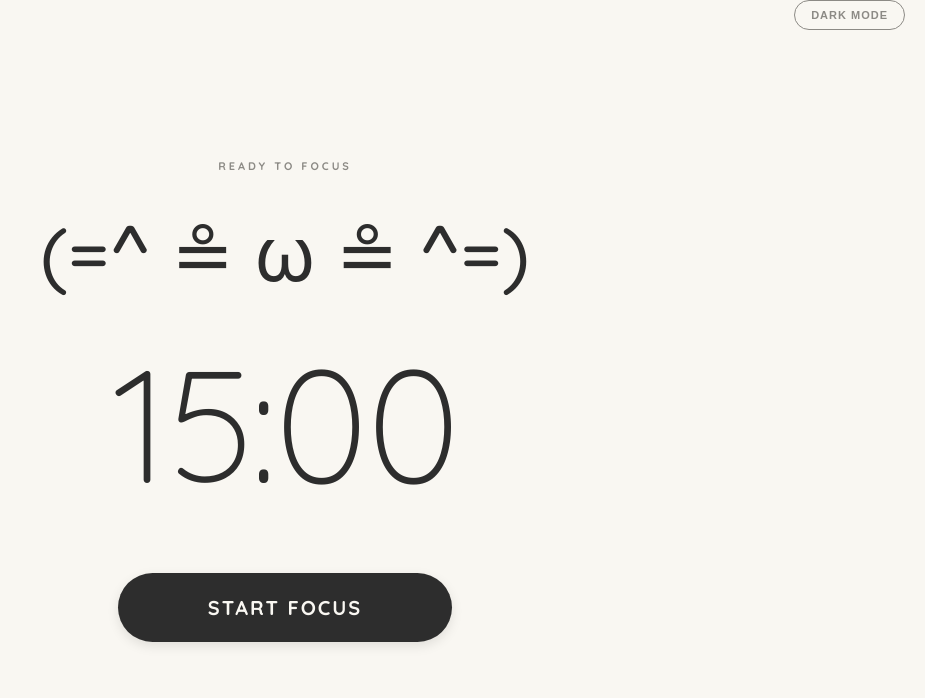
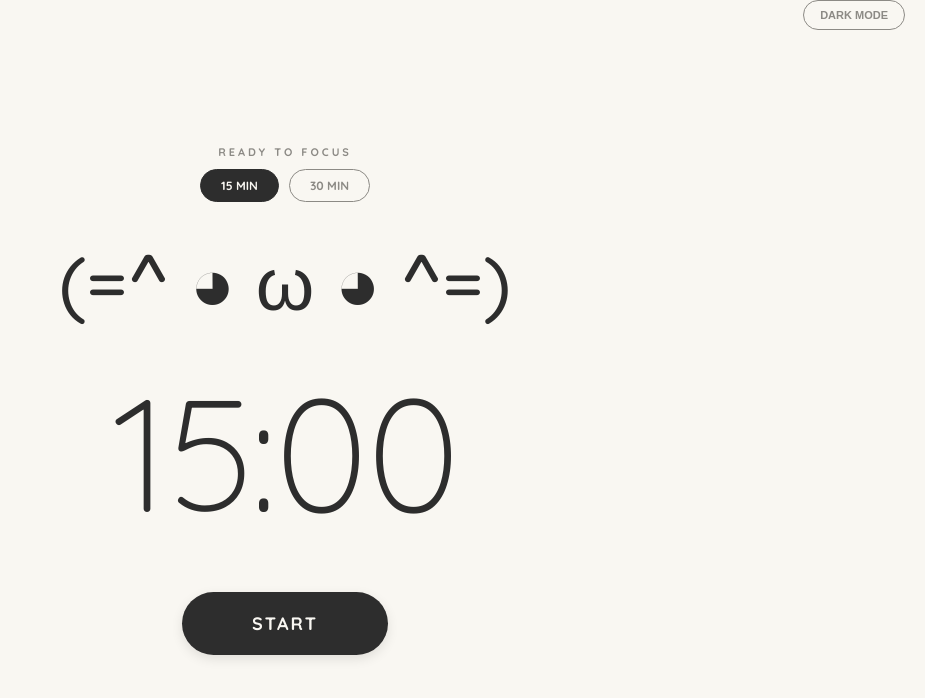
Before and after one commit to Adam-park/cat-pomodoro, a plain HTML site: page index.html in a window 1280 px wide. Shown: the whole page, without its empty margins (355-1280 px from the left). Drawn offline with Linux system fonts and the light colour scheme.

Commit message:
Update index.html

```diff
--- a/index.html
+++ b/index.html
@@ -7,33 +7,20 @@
     <link href="https://fonts.googleapis.com/css2?family=Quicksand:wght@300;500;700&display=swap" rel="stylesheet">
     <style>
         :root {
-            --bg-color: #F9F7F2;
-            --main-text: #2D2D2D;
-            --sub-text: #8C8A85;
-            --btn-bg: #2D2D2D;
-            --btn-text: #F9F7F2;
-            --flash-color: #FFFFFF;
+            --bg-color: #F9F7F2; --main-text: #2D2D2D; --sub-text: #8C8A85;
+            --btn-bg: #2D2D2D; --btn-text: #F9F7F2; --flash-color: #FFFFFF;
         }
-
         body.dark-mode {
-            --bg-color: #1E1E1E;
-            --main-text: #D1D1D1;
-            --sub-text: #666666;
-            --btn-bg: #D1D1D1;
-            --btn-text: #1E1E1E;
-            --flash-color: #444444;
+            --bg-color: #1E1E1E; --main-text: #D1D1D1; --sub-text: #666666;
+            --btn-bg: #D1D1D1; --btn-text: #1E1E1E; --flash-color: #444444;
         }
-
         body {
             margin: 0; height: 100vh; display: flex; flex-direction: column;
             align-items: center; justify-content: center;
-            background-color: var(--bg-color);
-            font-family: 'Quicksand', -apple-system, BlinkMacSystemFont, sans-serif;
-            color: var(--main-text); transition: background-color 0.3s, color 0.3s;
+            background-color: var(--bg-color); font-family: 'Quicksand', sans-serif;
+            color: var(--main-text); transition: background-color 0.3s;
             overflow: hidden; touch-action: manipulation;
         }
-
-        /* 배경 깜빡임 효과 */
         @keyframes bg-flash {
             0% { background-color: var(--bg-color); }
             50% { background-color: var(--flash-color); }
@@ -41,79 +28,72 @@
         }
         .flash-active { animation: bg-flash 0.5s ease-out; }
 
-        /* 테마 토글 버튼 */
         #mode-toggle {
             position: absolute; top: env(safe-area-inset-top, 20px); right: 20px;
-            background: none; border: 1px solid var(--sub-text);
-            color: var(--sub-text); padding: 8px 16px; cursor: pointer;
-            border-radius: 20px; font-size: 11px; letter-spacing: 1px;
-            font-weight: 700; z-index: 10;
+            background: none; border: 1px solid var(--sub-text); color: var(--sub-text);
+            padding: 8px 16px; border-radius: 20px; font-size: 11px; font-weight: 700;
+            cursor: pointer;
         }
 
-        #status {
-            font-size: 11px; letter-spacing: 3px; text-transform: uppercase;
-            margin-bottom: 20px; color: var(--sub-text); font-weight: 700;
+        /* 시간 선택 버튼 스타일 */
+        .time-selector { display: flex; gap: 10px; margin-bottom: 20px; }
+        .time-btn {
+            background: none; border: 1px solid var(--sub-text); color: var(--sub-text);
+            padding: 8px 20px; border-radius: 20px; font-size: 12px; font-weight: 700;
+            cursor: pointer; transition: all 0.2s; font-family: 'Quicksand', sans-serif;
+        }
+        .time-btn.active {
+            background: var(--main-text); color: var(--bg-color); border-color: var(--main-text);
         }
 
-        /* 고양이 이모티콘 영역 */
-        #cat-display {
-            font-size: 12vw; margin-bottom: 10px; min-height: 120px;
-            display: flex; align-items: center; justify-content: center;
-            white-space: nowrap;
-        }
+        #status { font-size: 11px; letter-spacing: 3px; text-transform: uppercase; margin-bottom: 10px; color: var(--sub-text); font-weight: 700; }
+        #cat-display { font-size: 12vw; margin-bottom: 10px; min-height: 120px; display: flex; align-items: center; justify-content: center; }
 
-        /* 종료 시 떨림 효과 */
         @keyframes tremble {
             0% { transform: translate(0, 0); }
             25% { transform: translate(-4px, 2px); }
             50% { transform: translate(4px, -2px); }
-            75% { transform: translate(-2px, -4px); }
             100% { transform: translate(0, 0); }
         }
         .trembling { animation: tremble 0.4s cubic-bezier(.36,.07,.19,.97) both; }
 
-        /* 타이머 숫자 */
-        #timer-display {
-            font-size: 24vw; font-weight: 300;
-            margin-bottom: 50px; letter-spacing: -2px;
-            font-variant-numeric: tabular-nums;
-        }
-
-        /* 시작 버튼 */
+        #timer-display { font-size: 24vw; font-weight: 300; margin-bottom: 40px; letter-spacing: -2px; font-variant-numeric: tabular-nums; }
         .controls button {
             background: var(--btn-bg); color: var(--btn-text); border: none;
             padding: 20px 70px; cursor: pointer; font-size: 18px;
             letter-spacing: 2px; text-transform: uppercase; border-radius: 60px;
-            font-family: 'Quicksand', sans-serif; font-weight: 700;
-            box-shadow: 0 4px 12px rgba(0,0,0,0.1);
-            transition: transform 0.1s, opacity 0.2s;
+            font-weight: 700; box-shadow: 0 4px 12px rgba(0,0,0,0.1);
+            font-family: 'Quicksand', sans-serif;
         }
-        .controls button:active { transform: scale(0.95); }
-
-        /* 미디어 쿼리: PC 및 대형 화면 */
-        @media (min-width: 768px) {
-            #cat-display { font-size: 75px; }
-            #timer-display { font-size: 160px; }
-            .controls button { padding: 22px 90px; font-size: 20px; }
-        }
+        @media (min-width: 768px) { #cat-display { font-size: 75px; } #timer-display { font-size: 160px; } }
     </style>
 </head>
 <body id="main-body">
-
     <button id="mode-toggle" onclick="toggleMode()">DARK MODE</button>
 
     <div id="status">Ready to Focus</div>
+
+    <div class="time-selector">
+        <button id="btn-15" class="time-btn active" onclick="setTime(15)">15 MIN</button>
+        <button id="btn-30" class="time-btn" onclick="setTime(30)">30 MIN</button>
+    </div>
+
     <div id="cat-display">(=^･ω･^=)</div>
     <div id="timer-display">15:00</div>
 
     <div class="controls">
-        <button id="start-btn" onclick="startTimer()">Start Focus</button>
+        <button id="start-btn" onclick="startTimer()">Start</button>
     </div>
 
     <script>
-        // [설정] 15분 (900초)
-        const CONFIG = { workTime: 15 * 60 };
+        // 다국어 메시지 설정
+        const userLang = navigator.language.startsWith('ko') ? 'ko' : 'en';
+        const MSG = {
+            ko: "진행 중인 타이머가 초기화됩니다. 계속할까요?",
+            en: "The active timer will be reset. Continue?"
+        };
 
+        // 10가지 고양이 라이브러리
         const CAT_LIBRARY = [
             { sleep: "(=^ - ω - ^=)", awake: "(=^ ◕ ω ◕ ^=)" },
             { sleep: "(=^ u ᆺ u ^=)", awake: "(=^ ● ᆺ ● ^=)" },
@@ -127,15 +107,42 @@
             { sleep: "(=^ ◡ ω ◡ ^=)", awake: "(=^ ≗ ω ≗ ^=)" }
         ];
 
-        let timeLeft = CONFIG.workTime;
+        let workTime = 15 * 60; // 기본 15분
+        let timeLeft = workTime;
         let timerId = null;
         let currentCat = null;
+
+        const meowAudio = new Audio("meow.mp3");
+        meowAudio.volume = 0.8;
 
         const body = document.getElementById('main-body');
         const catDiv = document.getElementById('cat-display');
         const timerDiv = document.getElementById('timer-display');
         const statusDiv = document.getElementById('status');
         const startBtn = document.getElementById('start-btn');
+
+        // 시간 설정 함수
+        function setTime(mins) {
+            if (timerId) {
+                if(!confirm(MSG[userLang])) return;
+                clearInterval(timerId);
+                timerId = null;
+            }
+
+            workTime = mins * 60;
+            timeLeft = workTime;
+
+            // 버튼 활성화 스타일 업데이트
+            document.querySelectorAll('.time-btn').forEach(btn => btn.classList.remove('active'));
+            document.getElementById(`btn-${mins}`).classList.add('active');
+
+            startBtn.style.opacity = "1";
+            startBtn.innerText = "Start";
+            statusDiv.innerText = "Ready to Focus";
+            catDiv.classList.remove('trembling');
+            body.classList.remove('flash-active');
+            updateUI();
+        }
 
         function toggleMode() {
             body.classList.toggle('dark-mode');
@@ -149,31 +156,21 @@
             timerDiv.innerText = `${mins.toString().padStart(2, '0')}:${secs.toString().padStart(2, '0')}`;
         }
 
-        function playSound() {
-            try {
-                const ctx = new (window.AudioContext || window.webkitAudioContext)();
-                const osc = ctx.createOscillator();
-                const gain = ctx.createGain();
-                osc.type = 'sine'; osc.frequency.setValueAtTime(880, ctx.currentTime);
-                gain.gain.exponentialRampToValueAtTime(0.0001, ctx.currentTime + 1);
-                osc.connect(gain); gain.connect(ctx.destination);
-                osc.start(); osc.stop(ctx.currentTime + 1);
-            } catch(e) {}
-        }
-
         function startTimer() {
             if (timerId) return;
 
+            // 오디오 잠금 해제
+            meowAudio.play().then(() => { meowAudio.pause(); meowAudio.currentTime = 0; }).catch(() => {});
+
+            // 랜덤 고양이 선택
             currentCat = CAT_LIBRARY[Math.floor(Math.random() * CAT_LIBRARY.length)];
             catDiv.innerText = currentCat.sleep;
             catDiv.classList.remove('trembling');
             body.classList.remove('flash-active');
 
-            timeLeft = CONFIG.workTime;
             statusDiv.innerText = "Focusing...";
             startBtn.style.opacity = "0.5";
             startBtn.innerText = "Running";
-            updateUI();
 
             timerId = setInterval(() => {
                 timeLeft--;
@@ -181,19 +178,24 @@
                 if (timeLeft <= 0) {
                     clearInterval(timerId);
                     timerId = null;
+
                     catDiv.innerText = currentCat.awake;
                     catDiv.classList.add('trembling');
                     body.classList.add('flash-active');
-                    playSound();
+
+                    meowAudio.play().catch(e => console.error("Audio error:", e));
+
                     statusDiv.innerText = "Complete!";
                     startBtn.style.opacity = "1";
                     startBtn.innerText = "Start Again";
+                    timeLeft = workTime; // 다음 라운드를 위해 설정값 복구
                 }
             }, 1000);
         }
 
         updateUI();
-        catDiv.innerText = CAT_LIBRARY[Math.floor(Math.random() * CAT_LIBRARY.length)].awake;
+        // 초기 고양이 설정
+        catDiv.innerText = CAT_LIBRARY[0].awake;
     </script>
 </body>
 </html>
```
